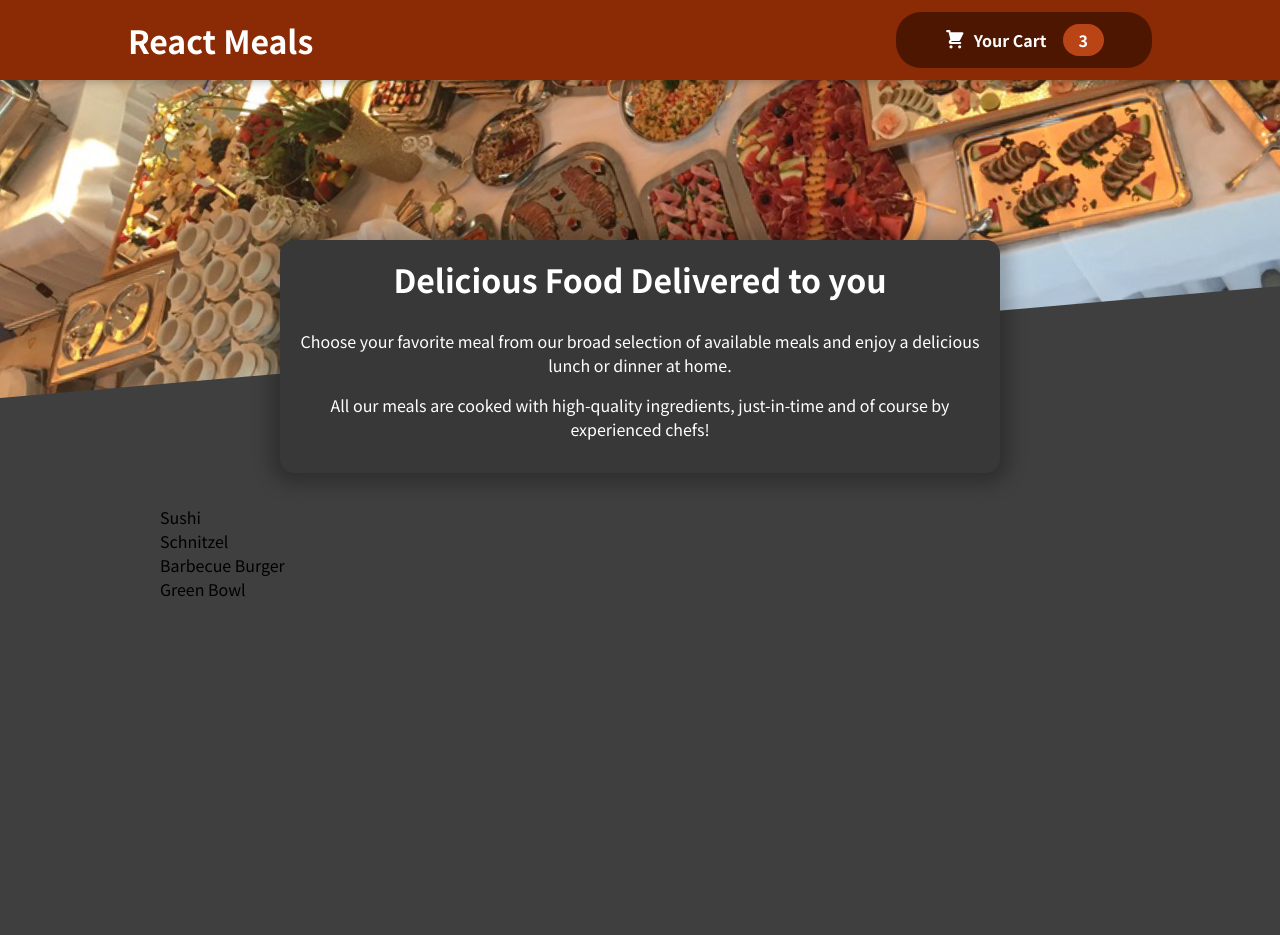
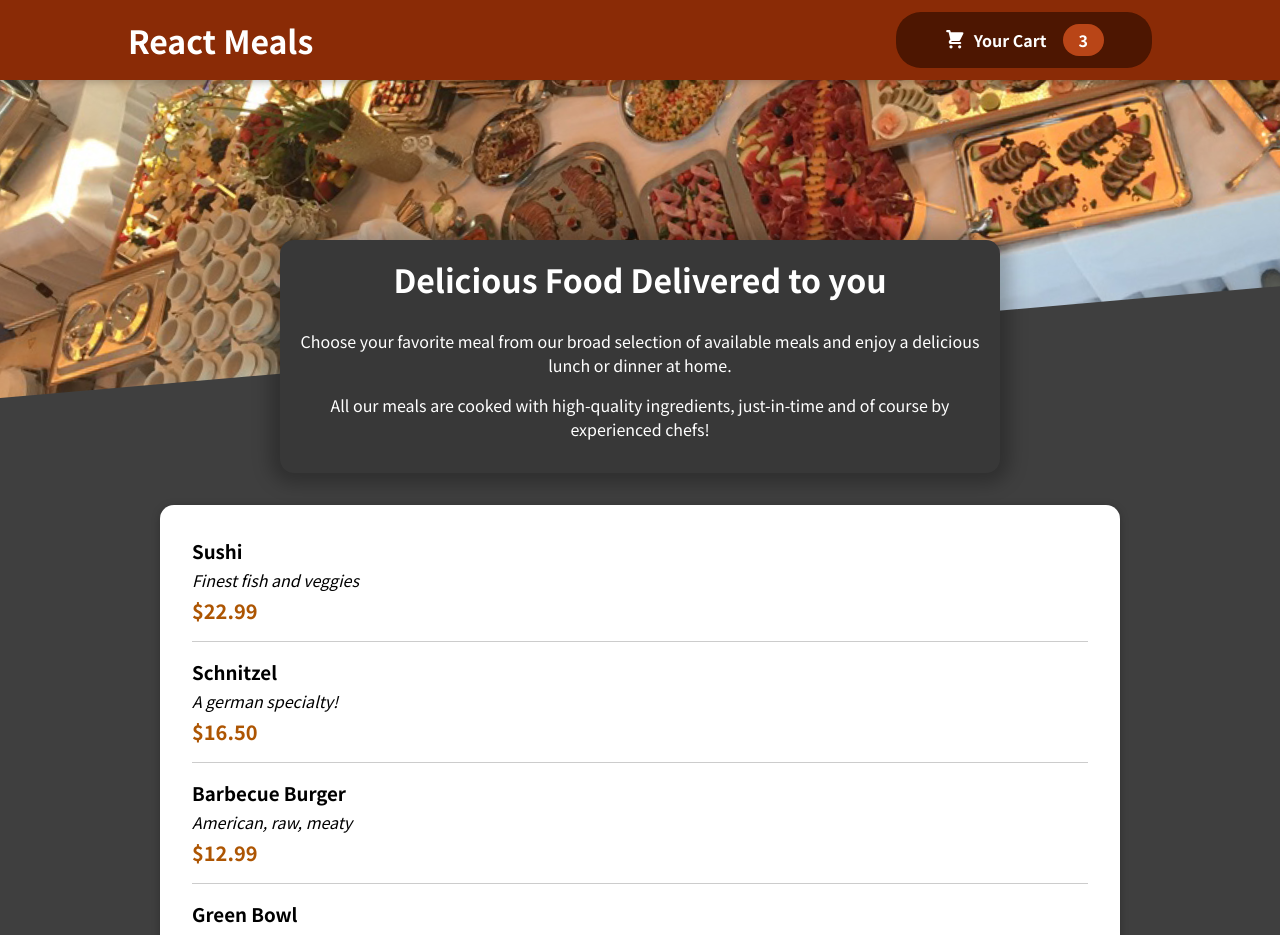
Before and after one commit to allandcarv/food-order-app, a React (Create React App) app: page / in a window 1280 px wide. Shown: the top 935 px of the page. Before the commit the page ends 800 px from the top, so only its background shows below. Built offline with nearby package versions, Linux system fonts and the light colour scheme.

Commit message:
feat: add individual meal items and diplay them

```diff
--- a/src/components/Meals/AvailableMeals/index.js
+++ b/src/components/Meals/AvailableMeals/index.js
@@ -1,3 +1,6 @@
+import Card from '../../UI/Card';
+import MealItem from '../MealItem';
+
 import classes from './styles.module.css';
 
 const DUMMY_MEALS = [
@@ -30,16 +33,21 @@
 
 const AvailableMeals = () => {
   const mealsList = DUMMY_MEALS.map(meal => (
-        <li key={meal.id}>
-            {meal.name}
-        </li>
+    <MealItem
+      key={meal.id}
+      name={meal.name}
+      description={meal.description}
+      price={meal.price}
+    />
   ));
 
   return (
     <section className={classes.meals}>
+      <Card>
         <ul>
           {mealsList}
         </ul>
+      </Card>
     </section>
   )
 }
--- /dev/null
+++ b/src/components/Meals/MealItem/index.js
@@ -0,0 +1,19 @@
+import classes from './styles.module.css';
+
+const MealItem = ({ description, name, price }) => {
+    const parsedPrice = `$${price.toFixed(2)}`;
+    return (
+        <li className={classes.meal}>
+            <div>
+                <h3>{ name }</h3>
+                <div className={classes.description}>{ description }</div>
+                <div className={classes.price}>{ parsedPrice }</div>
+            </div>
+            <div>
+
+            </div>
+        </li>
+    )
+}
+
+export default MealItem
--- /dev/null
+++ b/src/components/Meals/MealItem/styles.module.css
@@ -0,0 +1,22 @@
+.meal {
+    display: flex;
+    justify-content: space-between;
+    margin: 1rem;
+    padding-bottom: 1rem;
+    border-bottom: 1px solid #ccc;
+  }
+
+  .meal h3 {
+    margin: 0 0 0.25rem 0;
+  }
+
+  .description {
+    font-style: italic;
+  }
+
+  .price {
+    margin-top: 0.25rem;
+    font-weight: bold;
+    color: #ad5502;
+    font-size: 1.25rem;
+  }
--- /dev/null
+++ b/src/components/UI/Card/index.js
@@ -0,0 +1,11 @@
+import classes from './styles.module.css';
+
+const Card = ({ children }) => {
+    return (
+        <div className={classes.card}>
+            {children}
+        </div>
+    )
+}
+
+export default Card;
--- /dev/null
+++ b/src/components/UI/Card/styles.module.css
@@ -0,0 +1,6 @@
+.card {
+    padding: 1rem;
+    box-shadow: 0 2px 8px rgba(0, 0, 0, 0.25);
+    border-radius: 14px;
+    background-color: white;
+  }
```
Also changed, not shown: src/components/Meals/MealItem/MealItemForm/index.js (added). Lines whose indentation alone changed are shown as unchanged.
